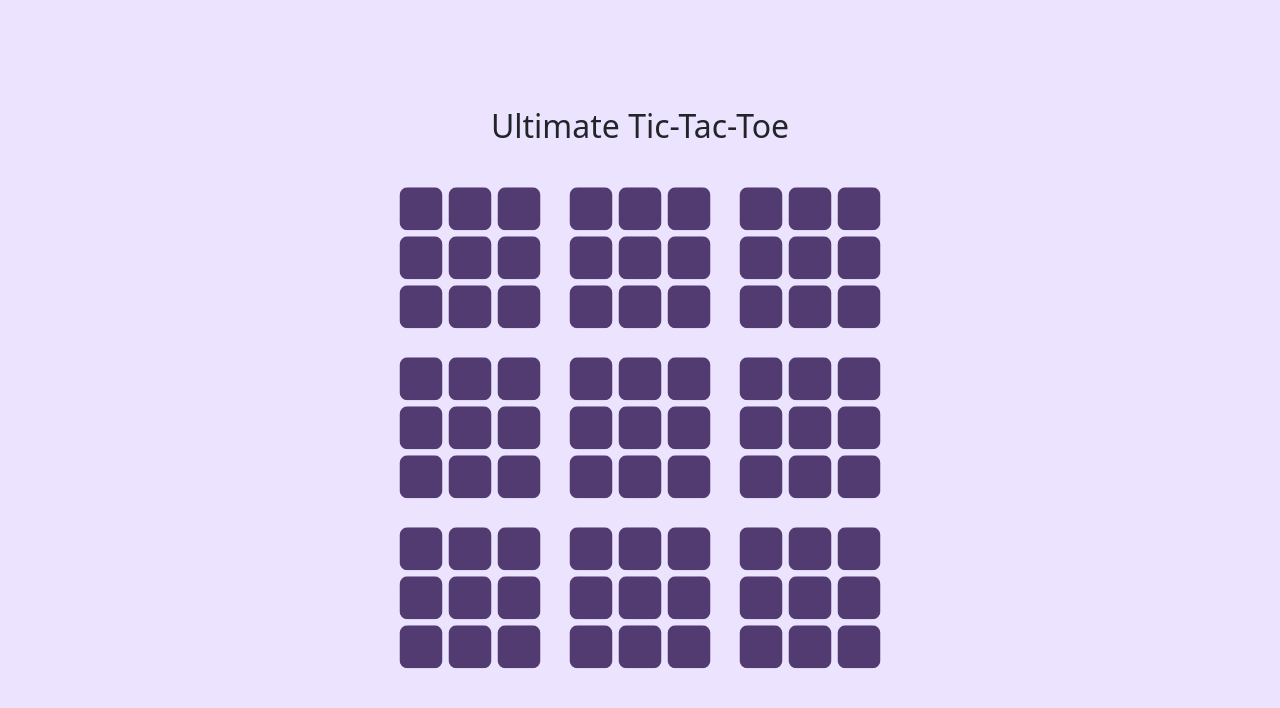
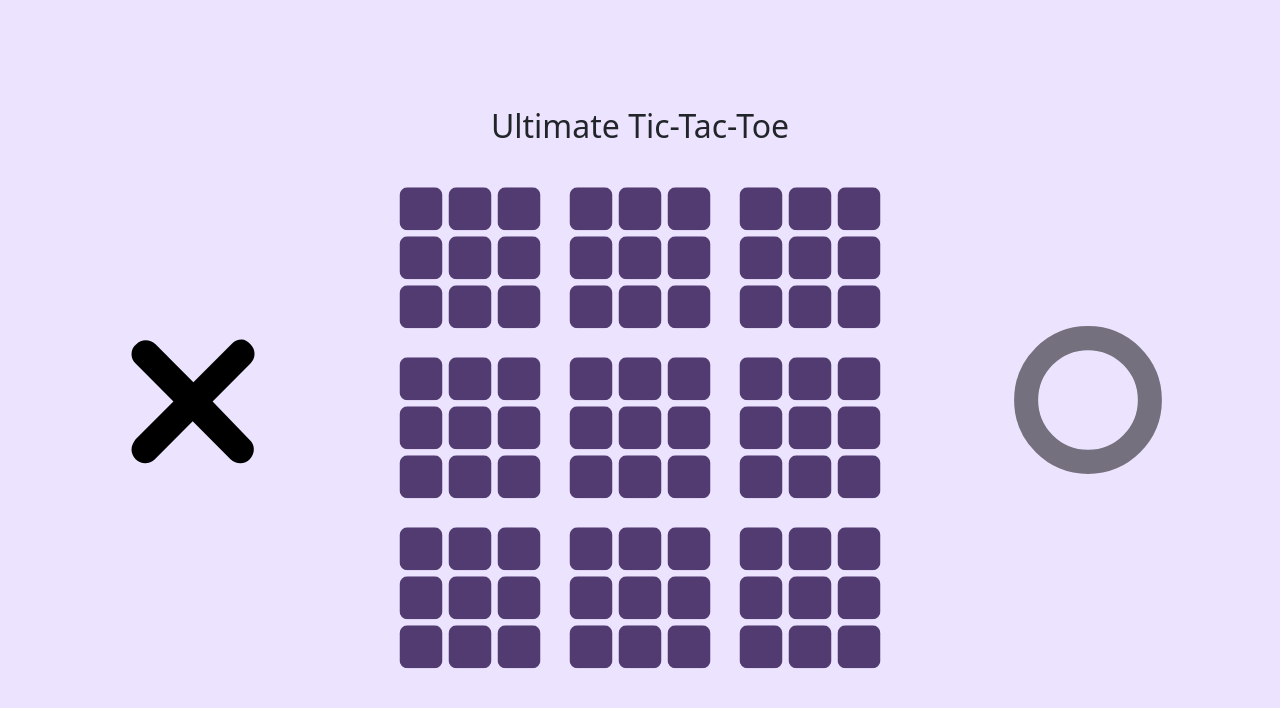
Before and after one commit to Khushi130404/TetraTic, a React (Vite) app: page / in a window 1280 px wide. Shown: the top 708 px of the page. Built offline with nearby package versions, Linux system fonts and the light colour scheme.

Commit message:
Current player display

```diff
--- a/src/components/MainBoard.jsx
+++ b/src/components/MainBoard.jsx
@@ -4,7 +4,6 @@ import styles from "./MainBoard.module.css";
 import "bootstrap/dist/css/bootstrap.min.css";
 
 function MainBoard() {
-
   const initialBoard = Array.from({ length: 3 }, () =>
     Array.from({ length: 3 }, () => "")
   );
@@ -130,6 +129,15 @@ function MainBoard() {
   };
 
   return (
+    <div>
+      <div className={styles.playerX}>
+        <img
+          src="cross.svg"
+          className={
+            currentPlayer === "X" ? styles.currentplayer : styles.nonplayer
+          }
+        ></img>
+      </div>
       <div className={styles.board} ref={boardRef} src={winner}>
         <h2>Ultimate Tic-Tac-Toe</h2>
         <br></br>
@@ -150,6 +158,15 @@ function MainBoard() {
           </div>
         ))}
       </div>
+      <div className={styles.playerY}>
+        <img
+          src="circle.svg"
+          className={
+            currentPlayer === "O" ? styles.currentplayer : styles.nonplayer
+          }
+        ></img>
+      </div>
+    </div>
   );
 }
 
--- a/src/components/MainBoard.module.css
+++ b/src/components/MainBoard.module.css
@@ -9,9 +9,29 @@
   transform: translate(-50%, -50%);
 }
 
-h2{
+.playerX {
+  display: flex;
+  flex-direction: column;
+  align-items: center;
+  position: absolute;
+  top: 50%;
+  left: 15%;
+  transform: translate(-50%, -50%);
+}
+
+.playerY {
+  display: flex;
+  flex-direction: column;
+  align-items: center;
+  position: absolute;
+  top: 50%;
+  left: 85%;
+  transform: translate(-50%, -50%);
+}
+
+h2 {
   font-weight: 800;
-  color: #1E0342;
+  color: #1e0342;
 }
 
 .row {
@@ -28,3 +48,13 @@ h2{
   width: 200px;
   height: 200px;
 }
+
+.currentPlayer
+{
+  opacity: 1;
+}
+
+.nonplayer
+{
+  opacity: 0.5;
+}
```
Lines whose indentation alone changed are shown as unchanged.
